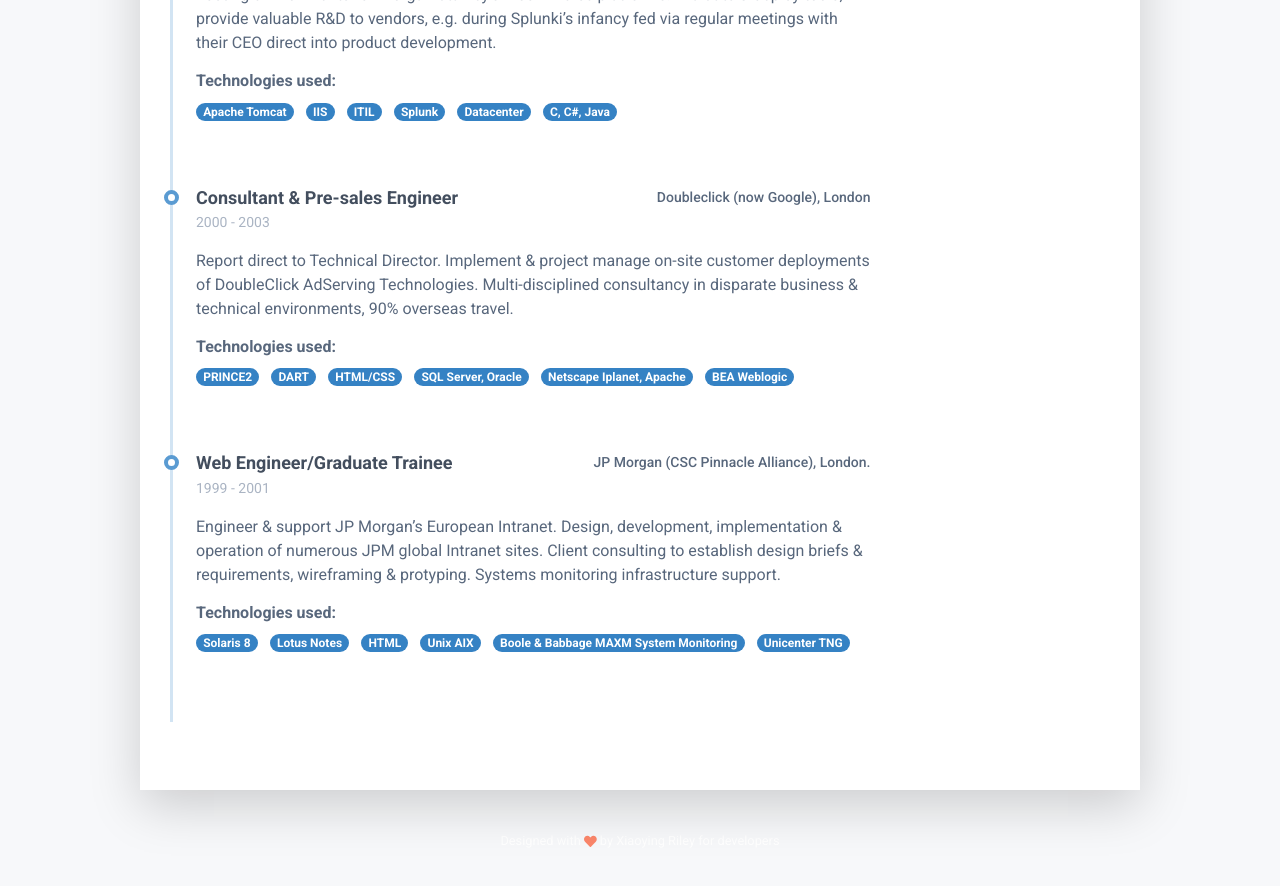
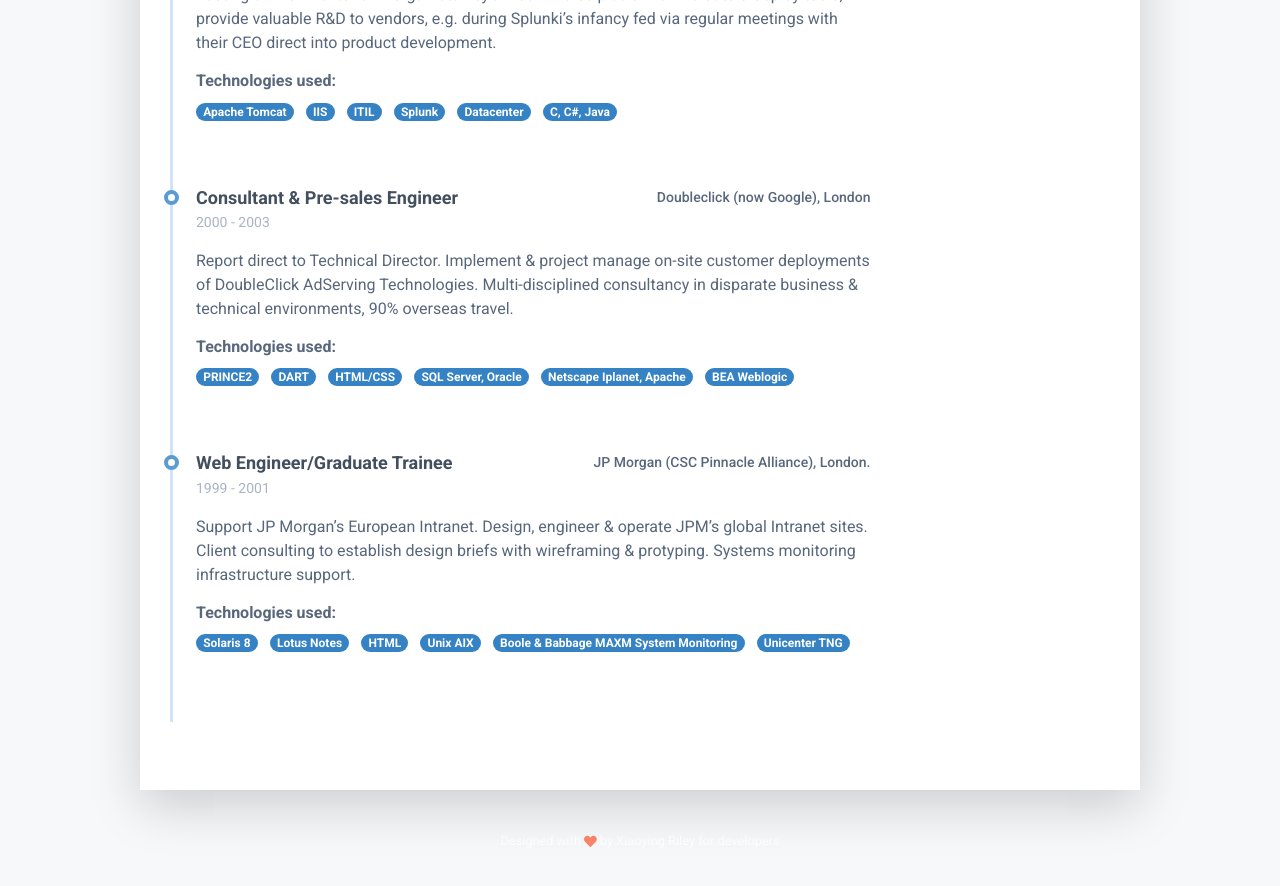
Before and after one commit to Hamy200/resume, a Jekyll site: the page built from index.markdown, in a window 1280 px wide and 900 px high, scrolled down 1437 px. Shown: the top 886 px of the window. Built offline with Jekyll 4.4.1, drawn with Linux system fonts in a browser that asks for light colours; nearby versions of some CDN libraries.

Commit message:
summary#

```diff
--- a/_data/data.yml
+++ b/_data/data.yml
@@ -116,7 +116,7 @@ experiences:
     time: 1999 - 2001
     company: JP Morgan (CSC Pinnacle Alliance), London.
     details: |
-        Engineer & support JP Morgan’s European Intranet. Design, development, implementation & operation of numerous JPM global Intranet sites. Client consulting to establish design briefs & requirements, wireframing & protyping. Systems monitoring infrastructure support.
+        Support JP Morgan’s European Intranet. Design, engineer & operate JPM's global Intranet sites. Client consulting to establish design briefs with wireframing & protyping. Systems monitoring infrastructure support.
     technologies:
       - Solaris 8
       - Lotus Notes
```
Also changed, not shown: 1 other file.
